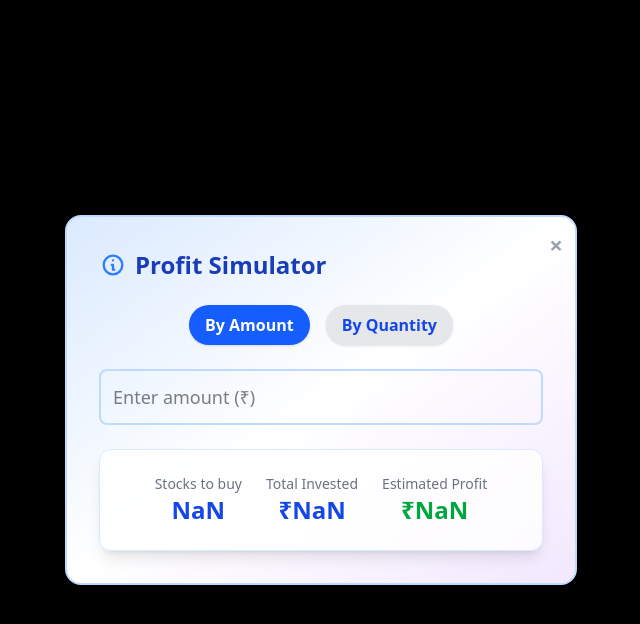
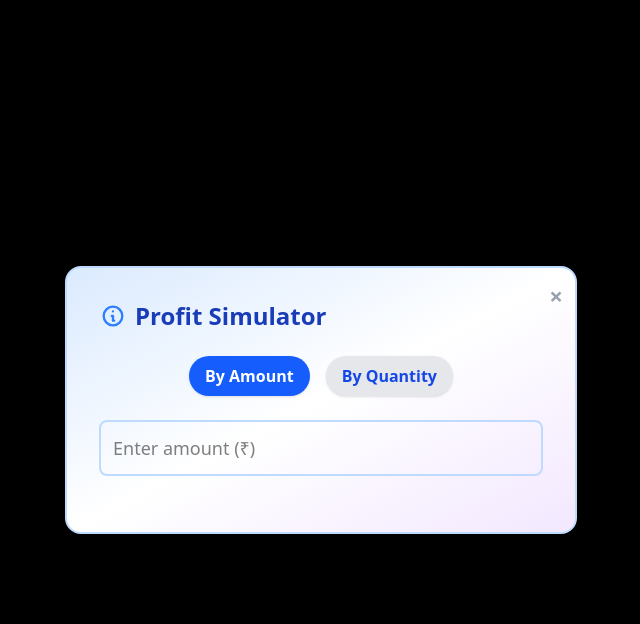
Before and after one commit to Ravi-Royal/reactLearning, a React (Vite) app: page /reactLearning/investment/calculator/stock-profit in a window 1280 px wide. Both pictures are taken after a click on the button "Simulate Profit". Shown: the top 624 px of the page, without its empty margins (319-959 px from the left). Built offline with nearby package versions, Linux system fonts and the light colour scheme.

Commit message:
refactor: simplify state management in ProfitSimulatorModal by removing useEffect and using local calculations

```diff
--- a/src/pages/components/investment/stock/profit-calculator/ProfitSimulatorModal.tsx
+++ b/src/pages/components/investment/stock/profit-calculator/ProfitSimulatorModal.tsx
@@ -1,4 +1,4 @@
-import React, { useState, useEffect } from 'react';
+import React, { useState } from 'react';
 
 interface ProfitSimulatorModalProps {
   isOpen: boolean;
@@ -12,9 +12,7 @@ const ProfitSimulatorModal: React.FC<ProfitSimulatorModalProps> = ({ isOpen, onC
   const [amount, setAmount] = useState('');
   const [quantity, setQuantity] = useState('');
 
-  const [result, setResult] = useState<{ invest: number; qty: number; profit: number } | null>(null);
 
-  useEffect(() => {
   let qty = 0;
   if (inputType === 'amount') {
     const amt = Math.floor(Number(amount));
@@ -24,8 +22,7 @@ const ProfitSimulatorModal: React.FC<ProfitSimulatorModalProps> = ({ isOpen, onC
   }
   const invest = qty * pricePerStock;
   const profit = qty * profitPerStock;
-    setResult({ invest, qty, profit });
-  }, [amount, quantity, inputType, pricePerStock, profitPerStock]);
+  const result = (qty > 0) ? { invest, qty, profit } : null;
 
   if (!isOpen) {return null;}
 
```
Lines whose indentation alone changed are shown as unchanged.
